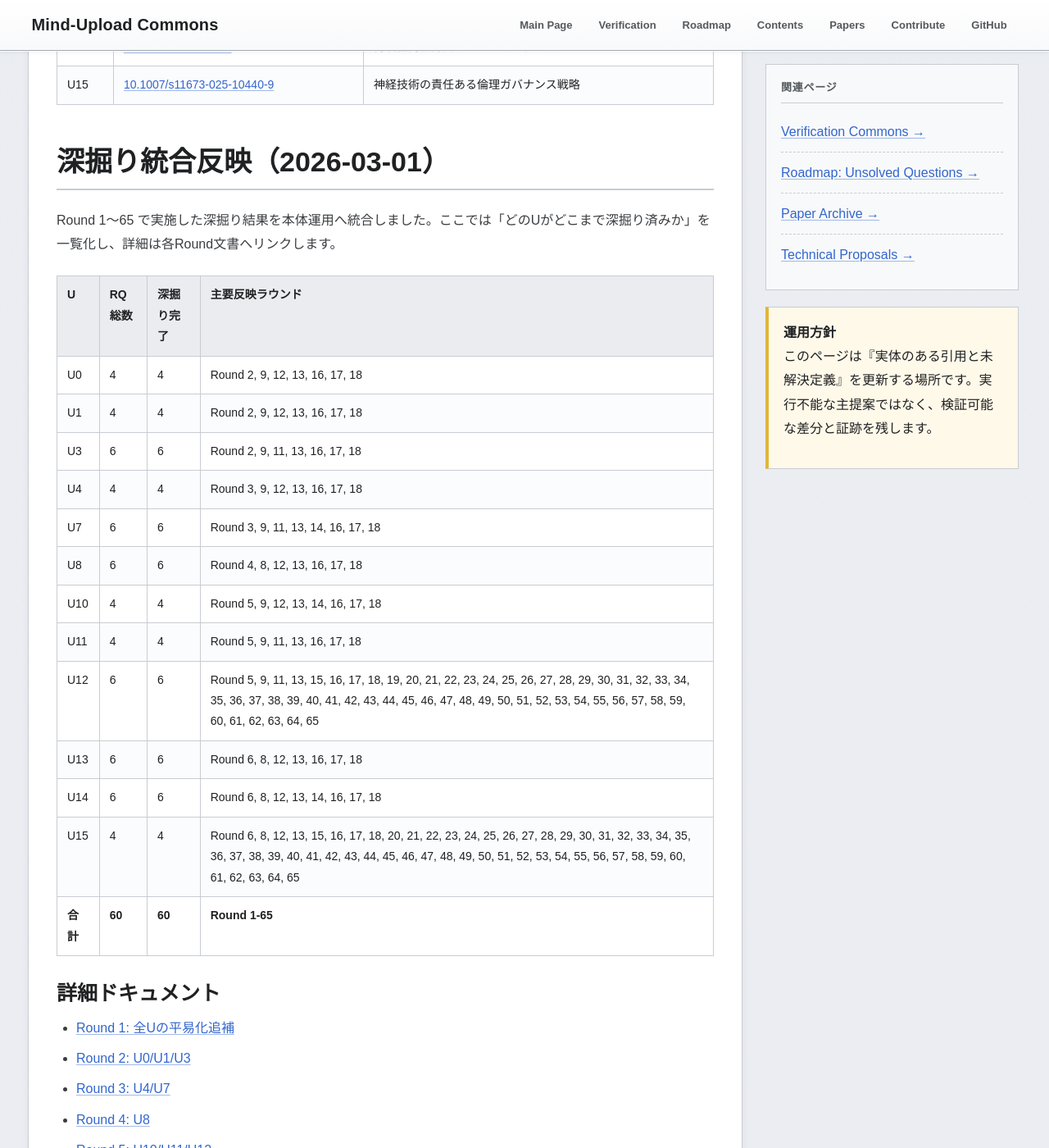
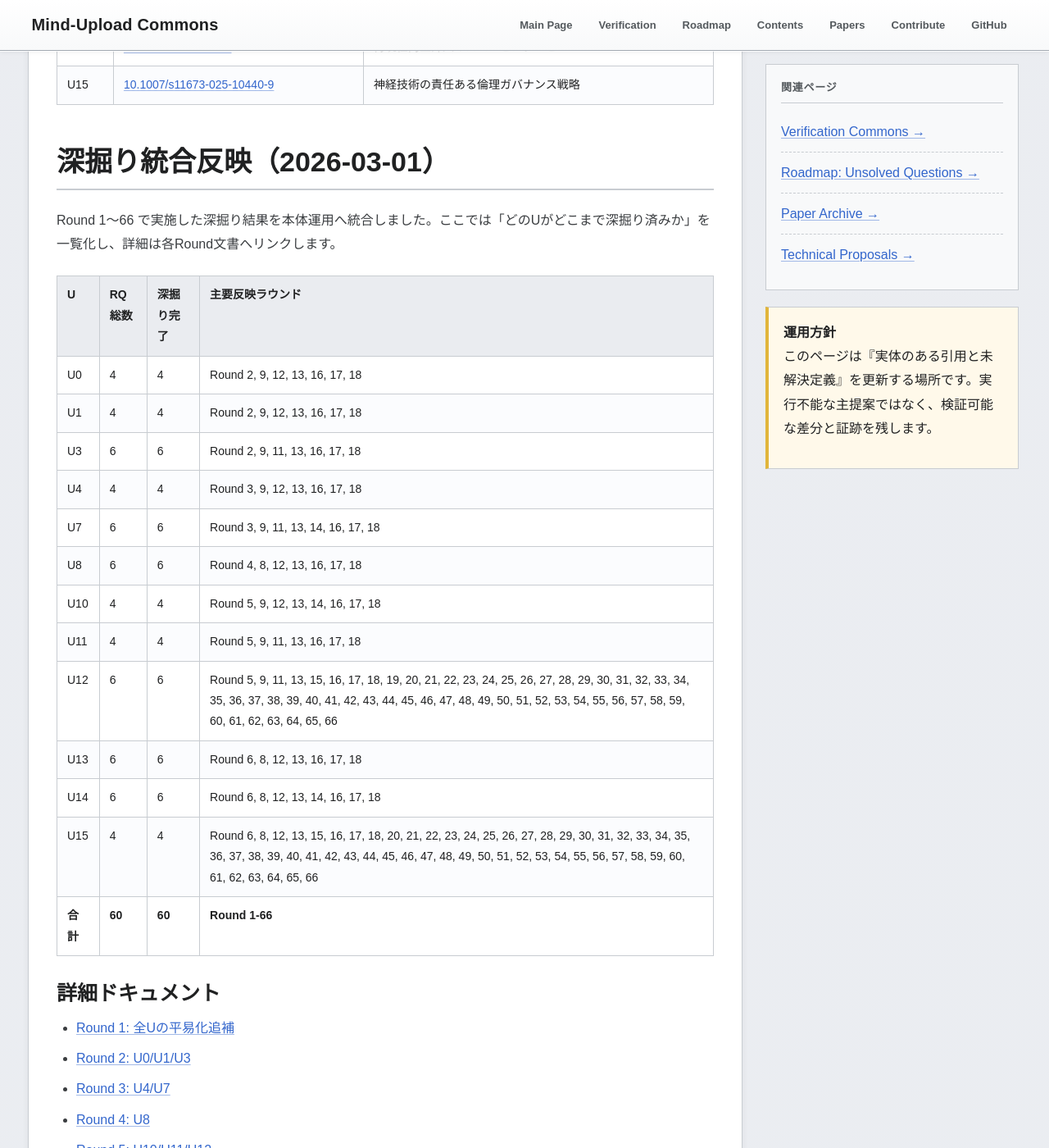
Before and after one commit to yasufumi-nakata/eegflow, a Jekyll site: the page built from research_harvest_50.md, in a window 1280 px wide and 1400 px high, scrolled down 6243 px. Shown: the whole window at 82% size. Built offline with Jekyll 4.4.1, drawn with Linux system fonts in a browser that asks for light colours; some of the changed text lies outside the part shown.

Commit message:
Add Round 66 reopen revalidation packet and reclose gate

```diff
--- a/research_harvest_50.md
+++ b/research_harvest_50.md
@@ -156,7 +156,7 @@
 <section class="section" id="deepening-integration-20260301">
 <h2 class="section-title">深掘り統合反映（2026-03-01）</h2>
 <p>
-Round 1〜65 で実施した深掘り結果を本体運用へ統合しました。ここでは「どのUがどこまで深掘り済みか」を一覧化し、詳細は各Round文書へリンクします。
+Round 1〜66 で実施した深掘り結果を本体運用へ統合しました。ここでは「どのUがどこまで深掘り済みか」を一覧化し、詳細は各Round文書へリンクします。
 </p>
 <table class="data-table">
 <thead><tr><th>U</th><th>RQ総数</th><th>深掘り完了</th><th>主要反映ラウンド</th></tr></thead><tbody>
@@ -168,11 +168,11 @@
 <tr><td>U8</td><td>6</td><td>6</td><td>Round 4, 8, 12, 13, 16, 17, 18</td></tr>
 <tr><td>U10</td><td>4</td><td>4</td><td>Round 5, 9, 12, 13, 14, 16, 17, 18</td></tr>
 <tr><td>U11</td><td>4</td><td>4</td><td>Round 5, 9, 11, 13, 16, 17, 18</td></tr>
-<tr><td>U12</td><td>6</td><td>6</td><td>Round 5, 9, 11, 13, 15, 16, 17, 18, 19, 20, 21, 22, 23, 24, 25, 26, 27, 28, 29, 30, 31, 32, 33, 34, 35, 36, 37, 38, 39, 40, 41, 42, 43, 44, 45, 46, 47, 48, 49, 50, 51, 52, 53, 54, 55, 56, 57, 58, 59, 60, 61, 62, 63, 64, 65</td></tr>
+<tr><td>U12</td><td>6</td><td>6</td><td>Round 5, 9, 11, 13, 15, 16, 17, 18, 19, 20, 21, 22, 23, 24, 25, 26, 27, 28, 29, 30, 31, 32, 33, 34, 35, 36, 37, 38, 39, 40, 41, 42, 43, 44, 45, 46, 47, 48, 49, 50, 51, 52, 53, 54, 55, 56, 57, 58, 59, 60, 61, 62, 63, 64, 65, 66</td></tr>
 <tr><td>U13</td><td>6</td><td>6</td><td>Round 6, 8, 12, 13, 16, 17, 18</td></tr>
 <tr><td>U14</td><td>6</td><td>6</td><td>Round 6, 8, 12, 13, 14, 16, 17, 18</td></tr>
-<tr><td>U15</td><td>4</td><td>4</td><td>Round 6, 8, 12, 13, 15, 16, 17, 18, 20, 21, 22, 23, 24, 25, 26, 27, 28, 29, 30, 31, 32, 33, 34, 35, 36, 37, 38, 39, 40, 41, 42, 43, 44, 45, 46, 47, 48, 49, 50, 51, 52, 53, 54, 55, 56, 57, 58, 59, 60, 61, 62, 63, 64, 65</td></tr>
-<tr><td><strong>合計</strong></td><td><strong>60</strong></td><td><strong>60</strong></td><td><strong>Round 1-65</strong></td></tr>
+<tr><td>U15</td><td>4</td><td>4</td><td>Round 6, 8, 12, 13, 15, 16, 17, 18, 20, 21, 22, 23, 24, 25, 26, 27, 28, 29, 30, 31, 32, 33, 34, 35, 36, 37, 38, 39, 40, 41, 42, 43, 44, 45, 46, 47, 48, 49, 50, 51, 52, 53, 54, 55, 56, 57, 58, 59, 60, 61, 62, 63, 64, 65, 66</td></tr>
+<tr><td><strong>合計</strong></td><td><strong>60</strong></td><td><strong>60</strong></td><td><strong>Round 1-66</strong></td></tr>
 </tbody></table>
 
 <h3>詳細ドキュメント</h3>
@@ -242,6 +242,7 @@
 <li><a href="research_deepening_round63_2026-03-01.html">Round 63: クローズ維持スケジュールと再開候補トリアージ固定</a></li>
 <li><a href="research_deepening_round64_2026-03-01.html">Round 64: クローズ一貫性監査と再開兆候監視固定</a></li>
 <li><a href="research_deepening_round65_2026-03-01.html">Round 65: クローズドリフト対応と再開ハンドオフ固定</a></li>
+<li><a href="research_deepening_round66_2026-03-01.html">Round 66: 再開再検証パケットと再クローズ判定ゲート固定</a></li>
 </ul>
 
 <h3>整合性監査（証跡）</h3>
@@ -631,6 +632,12 @@
 Round 65 のクローズドリフト対応と再開ハンドオフ固定は
 <a href="automation/rq_regulation_closure_drift_response_round65_2026-03-01.csv" target="_blank">rq_regulation_closure_drift_response_round65_2026-03-01.csv</a>（問い別クローズドリフト対応行列）と
 <a href="automation/rq_regulation_reopen_escalation_handoff_round65_2026-03-01.csv" target="_blank">rq_regulation_reopen_escalation_handoff_round65_2026-03-01.csv</a>（問い別再開エスカレーション引継ぎ）
+に記録しています。
+</p>
+<p class="small">
+Round 66 の再開再検証パケットと再クローズ判定ゲート固定は
+<a href="automation/rq_regulation_reopen_revalidation_packet_round66_2026-03-01.csv" target="_blank">rq_regulation_reopen_revalidation_packet_round66_2026-03-01.csv</a>（問い別再開再検証パケット）と
+<a href="automation/rq_regulation_reclose_decision_gate_round66_2026-03-01.csv" target="_blank">rq_regulation_reclose_decision_gate_round66_2026-03-01.csv</a>（問い別再クローズ判定ゲート）
 に記録しています。
 </p>
 </section>
```
Also changed, not shown: automation/rq_regulation_reclose_decision_gate_round66_2026-03-01.csv (added, +11 -0 lines), automation/rq_regulation_reopen_revalidation_packet_round66_2026-03-01.csv (added, +11 -0 lines), research_deepening_continue_guide_2026-03-01.md (+6 -2 lines), research_deepening_round66_2026-03-01.md (added, +64 -0 lines).
